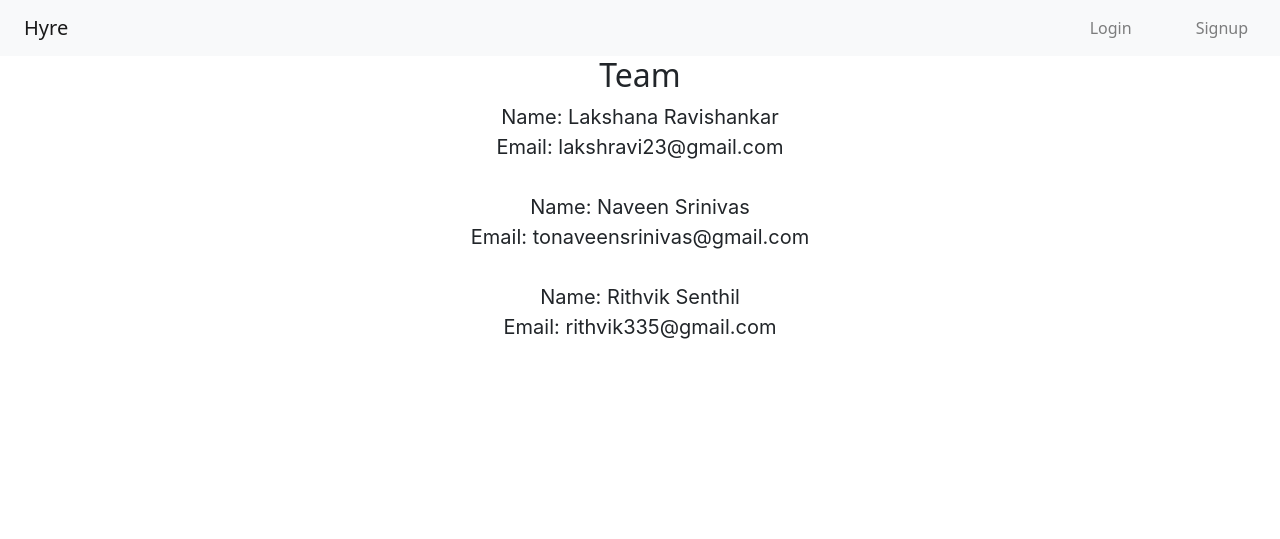
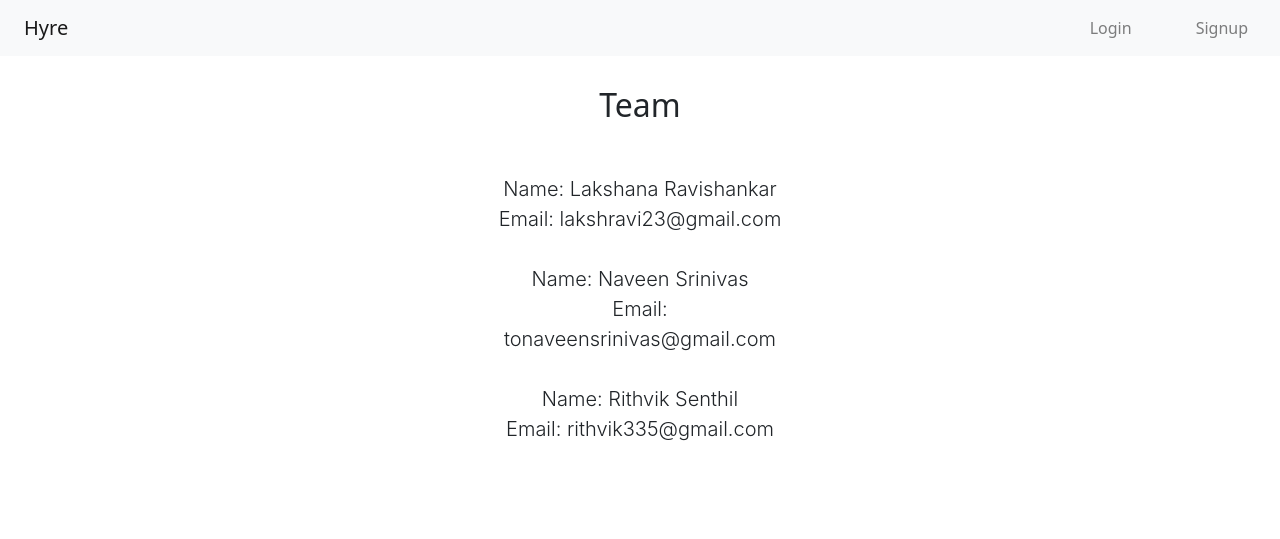
Before and after one commit to rnaveensrinivas/Hyre, a PHP site: page /1Level/contact.html in a window 1280 px wide. Shown: the top 539 px of the page. Run offline with PHP 8.4, Linux system fonts and the light colour scheme.

```diff
--- a/1Level/contact.html
+++ b/1Level/contact.html
@@ -26,8 +26,10 @@
             </nav>
       </head>
     <body>
-            <h2 style="text-align: center;">Team</h2>
-            <p>
+            <h2 style="text-align: center; margin-top:30px">Team</h2>
+            <div class="form" style="margin-top:20px; width:30%;">
+
+            <p >
                 Name: Lakshana Ravishankar<br>
                 Email: lakshravi23@gmail.com<br><br>
 
@@ -38,5 +40,6 @@
                 Email: rithvik335@gmail.com<br><br>
 
             </p>
+            </div>
     </body>
 </html>
--- a/1Level/login.php
+++ b/1Level/login.php
@@ -76,7 +76,7 @@ $conn->close() ;
             </div>
         </nav>
         <form  action="" method="POST" autocomplete="off">
-            <div class="form" style="margin-top:20px">
+           <div class="form" style="margin-top:20px">
 
                 <h2>Login</h2>
 
```
